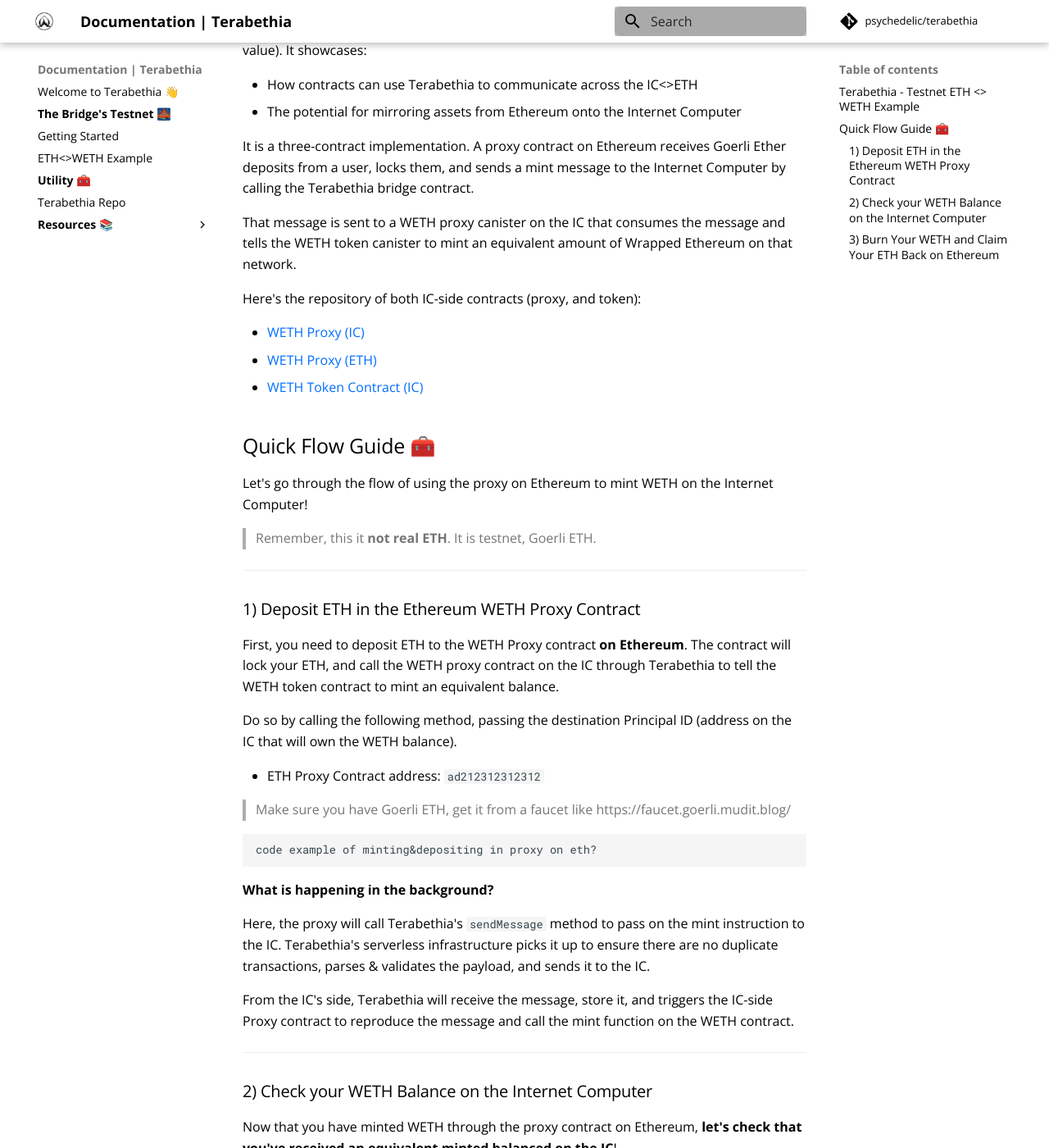
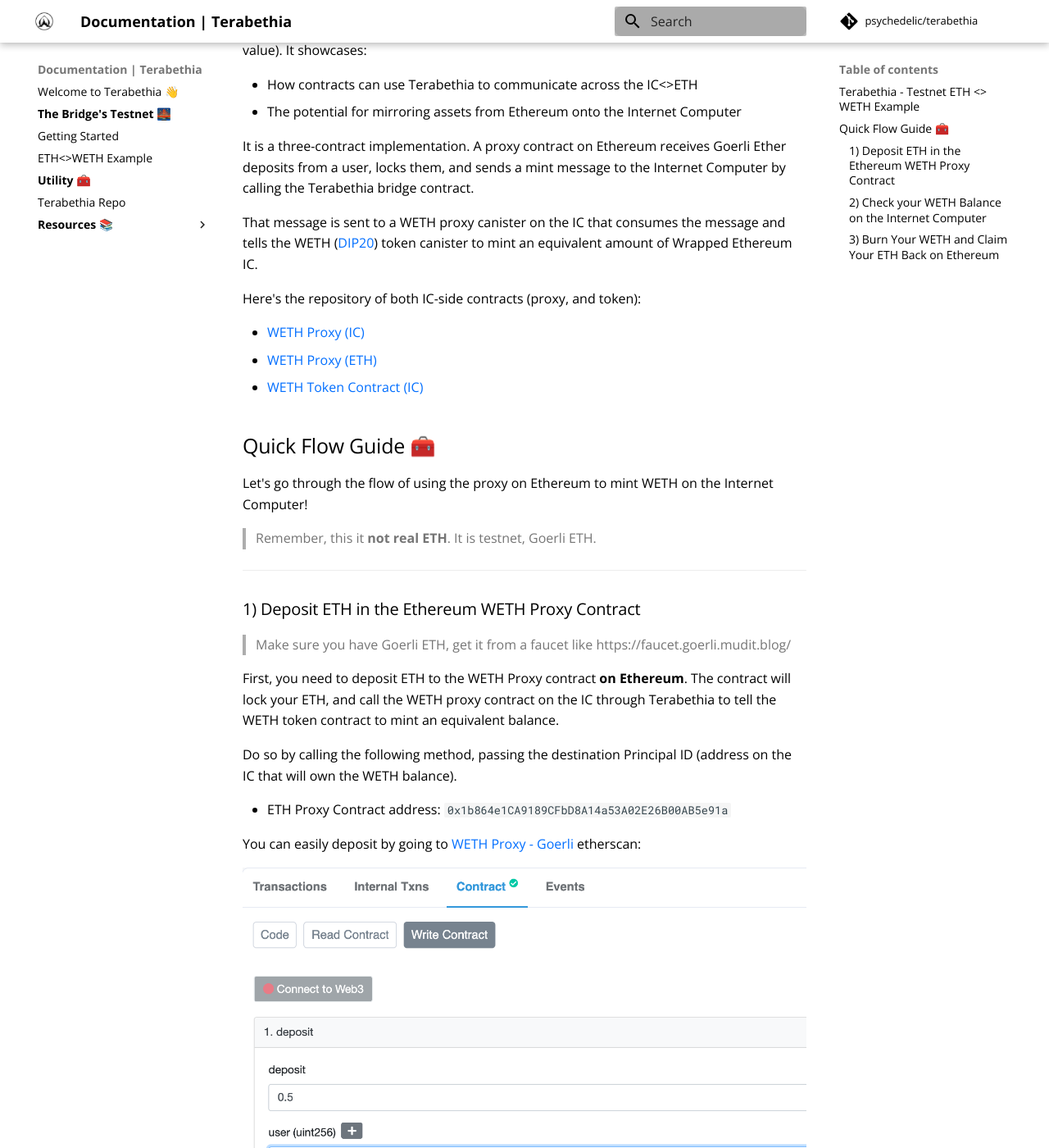
Before and after one commit to Psychedelic/terabethia-docs, an MkDocs documentation site: the page built from docs/terabethia-testnet/eth-weth.md, in a window 1280 px wide and 1400 px high, scrolled down 195 px. Shown: the whole window at 82% size. Built offline with MkDocs 1.6.1 and Material for MkDocs 9.7.7, drawn with Linux system fonts in a browser that asks for light colours; comment, search, counter and statistics services are not loaded; some of the changed text lies outside the part shown.

Commit message:
provide examples and edits

````diff
--- a/docs/terabethia-testnet/eth-weth.md
+++ b/docs/terabethia-testnet/eth-weth.md
@@ -12,14 +12,13 @@ As an example use-case and example implementation of Terabethia, we created Wrap
 
 It is a three-contract implementation. A proxy contract on Ethereum receives Goerli Ether deposits from a user, locks them, and sends a mint message to the Internet Computer by calling the Terabethia bridge contract.
 
-That message is sent to a WETH proxy canister on the IC that consumes the message and tells the WETH token canister to mint an equivalent amount of Wrapped Ethereum on that network.
+That message is sent to a WETH proxy canister on the IC that consumes the message and tells the WETH ([DIP20](https://github.com/Psychedelic/DIP20)) token canister to mint an equivalent amount of Wrapped Ethereum IC.
 
 Here's the repository of both IC-side contracts (proxy, and token):
 
 - [WETH Proxy (IC)](https://github.com/Psychedelic/terabethia/blob/master/ic/w_eth/src/eth_proxy/src/lib.rs)
 - [WETH Proxy (ETH)](https://github.com/Psychedelic/terabethia/blob/master/eth/contracts/EthProxy.sol)
 - [WETH Token Contract (IC)](https://github.com/Psychedelic/terabethia/blob/master/ic/w_eth/src/token/token.did)
-
 
 ## Quick Flow Guide 🧰
 
@@ -31,16 +30,21 @@ Let's go through the flow of using the  proxy on Ethereum to mint WETH on the In
 
 ### 1) Deposit ETH in the Ethereum WETH Proxy Contract
 
+> Make sure you have Goerli ETH, get it from a faucet like https://faucet.goerli.mudit.blog/
+
 First, you need to deposit ETH to the WETH Proxy contract **on Ethereum**. The contract will lock your ETH, and call the WETH proxy contract on the IC through Terabethia to tell the WETH token contract to mint an equivalent balance.
 
 Do so by calling the following method, passing the destination Principal ID (address on the IC that will own the WETH balance).
 
-- ETH Proxy Contract address: `ad212312312312`
+- ETH Proxy Contract address: `0x1b864e1CA9189CFbD8A14a53A02E26B00AB5e91a`
 
-> Make sure you have Goerli ETH, get it from a faucet like https://faucet.goerli.mudit.blog/
+You can easily deposit by going to [WETH Proxy - Goerli](https://goerli.etherscan.io/address/0x1b864e1ca9189cfbd8a14a53a02e26b00ab5e91a#writeContract) etherscan:
 
-```
-code example of minting&depositing in proxy on eth?
+![Etherscan_example](../imgs/mint_etherscan.png)
+
+- ***NOTE:*** the `user` here is a Principal ID as hex.
+```js
+Principal.fromText('<PID_HERE').toHex().toLowerCase()
 ```
 
 **What is happening in the background?**
@@ -55,12 +59,12 @@ From the IC's side, Terabethia will receive the message, store it, and triggers
 
 Now that you have minted WETH through the proxy contract on Ethereum, **let's check that you've received an equivalent minted balanced on the IC**!
 
-- WETH Token Contract Canister ID: `tq6li-4qaaa-aaaab-qad3q-cai`
+- WETH Token Contract Canister ID: `sbuvx-eyaaa-aaaab-qad6a-cai`
 
 You can check by calling the balanceOf method:
 
-```
-code example of balance method
+```sh
+dfx canister --network ic call sbuvx-eyaaa-aaaab-qad6a-cai balanceOf '(principal "<PID_HERE>")'
 ```
 
 Awesome! You have Goerli WETH on the Internet Computer, and can trade and use it on the IC's low-fee and fast transaction ecosystem.
@@ -71,15 +75,13 @@ But, what if you want to get your WETH turned back into ETH on Ethereum?
 
 Simple, you need to call WETH's burn function on the Internet Computer through the proxy, and set a destination address on Ethereum that will receive the unlocked funds on the Ethereum-side proxy contract.
 
-```
-code example of doing that
+```sh
+dfx canister --network ic call tcy4r-qaaaa-aaaab-qadyq-cai burn '(principal "<ETH_ADDRESS_AS_PID_HERE>", 2000:nat)'
 ```
 
 Then, **on Ethereum**, you can claim your ETH on the Ethereum Proxy contract.
 
-```
-code example of doing that
-```
+***TODO***
 
 
 **What is happening in the background?**
````
Also changed, not shown: docs/terabethia-testnet/getting-started.md (+8 -8 lines), docs/imgs/mint_etherscan.png (added).
